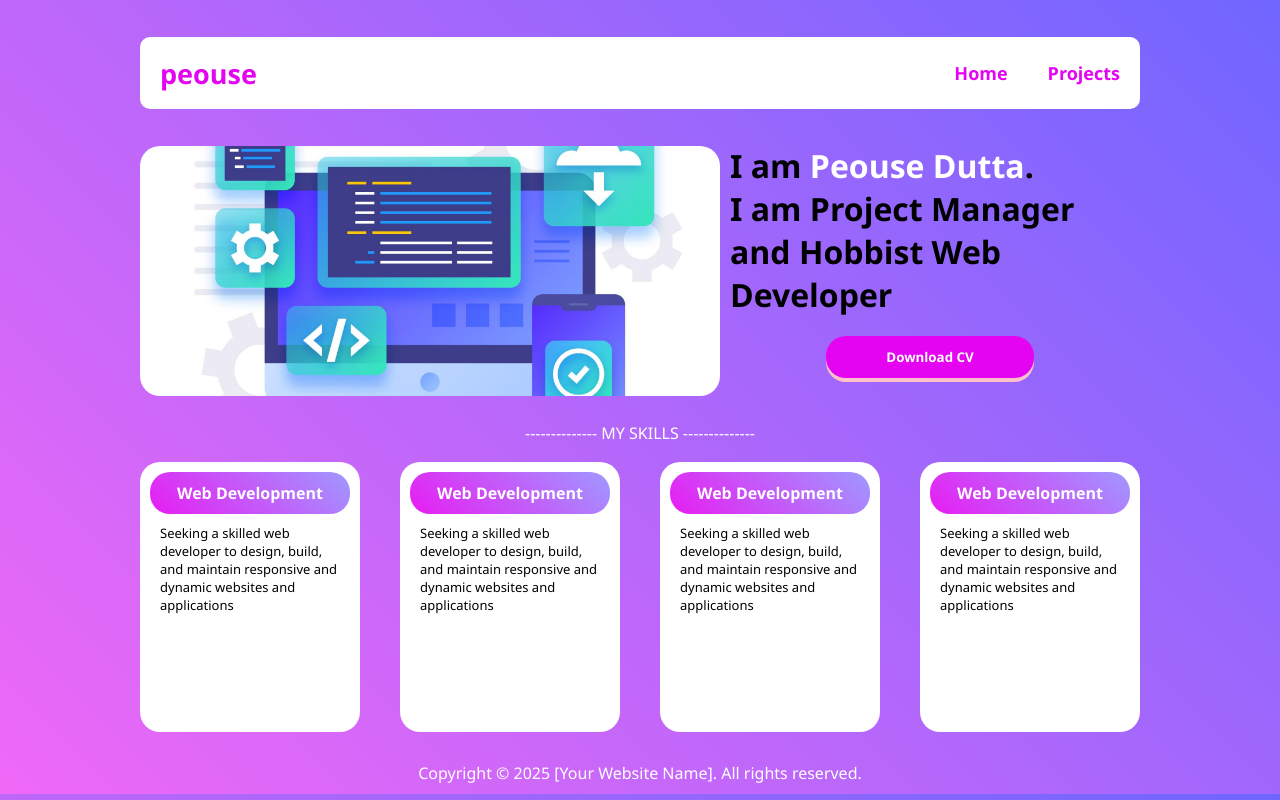
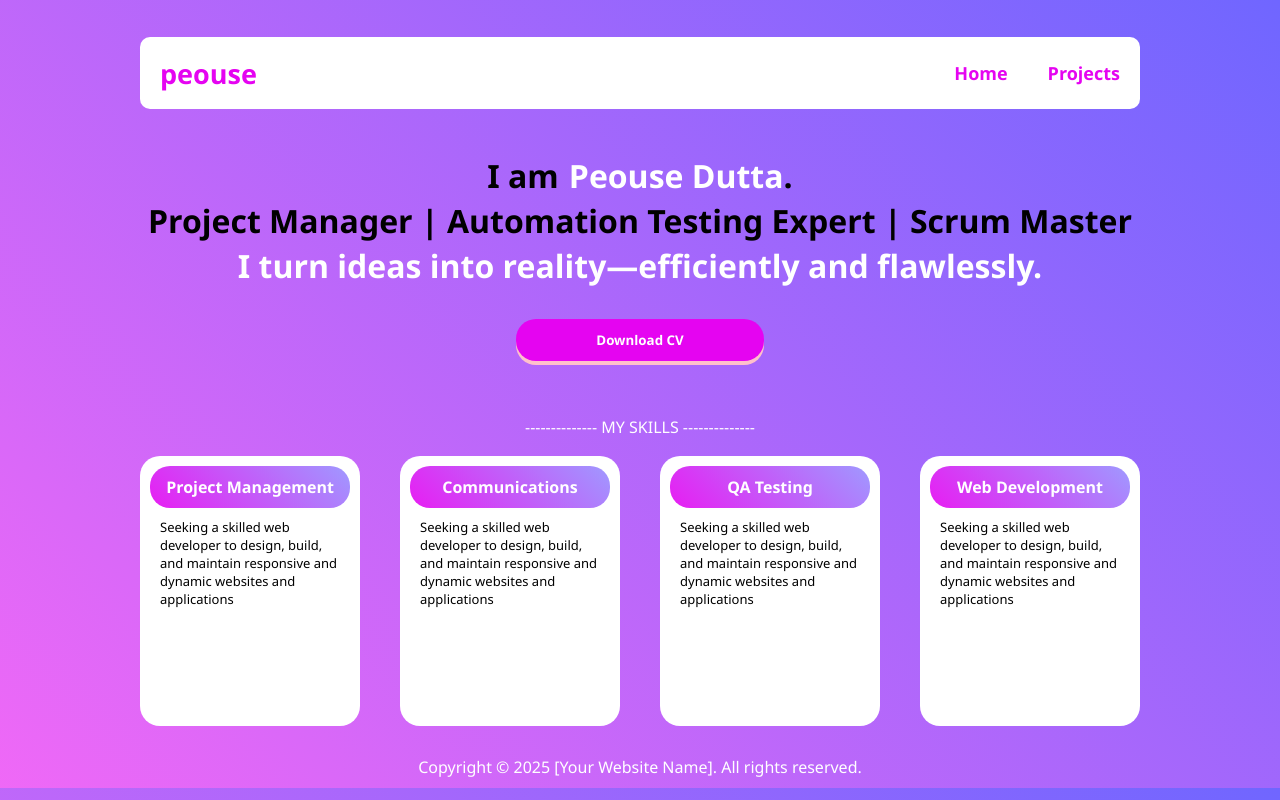
Before and after one commit to peousedutta/protfolio-website-static, a plain HTML site: page index.html in a window 1280 px wide. Drawn offline with Linux system fonts and the light colour scheme.

Commit message:
image removed and content changes

```diff
--- a/index.html
+++ b/index.html
@@ -20,13 +20,14 @@
             </div>
         </div>
         <div class="heroSection">
-            <div class="image"></div>
+            <!-- <div class="image"></div> -->
             <div class="content">
                 <div class="desp">
                     <p>I am <span>Peouse Dutta</span>.</p>
-                    <p>I am Project Manager and Hobbist Web Developer</p>
+                    <p class="details">Project Manager | Automation Testing Expert | Scrum Master</P>
+                    <p class="speech">I turn ideas into reality—efficiently and flawlessly.</p>
                 </div>
-                <div>
+                <div class="btn">
                     <button class="btn">Download CV</button>
                 </div>
             </div>
@@ -34,19 +35,19 @@
         <div class="skills">-------------- MY SKILLS --------------</div>
         <div class="skillsSections">
             <div class="card">
-                <div class="title">Web Development</div>
+                <div class="title">Project Management</div>
                 <div class="jobSet">
                     <p>Seeking a skilled web developer to design, build, and maintain responsive and dynamic websites and applications</p>
                 </div>
             </div>
             <div class="card">
-                <div class="title">Web Development</div>
+                <div class="title">Communications</div>
                 <div class="jobSet">
                     <p>Seeking a skilled web developer to design, build, and maintain responsive and dynamic websites and applications</p>
                 </div>
             </div>
             <div class="card">
-                <div class="title">Web Development</div>
+                <div class="title">QA Testing</div>
                 <div class="jobSet">
                     <p>Seeking a skilled web developer to design, build, and maintain responsive and dynamic websites and applications</p>
                 </div>
--- a/styles.css
+++ b/styles.css
@@ -54,40 +54,54 @@ a{
 
 /* hero section */
 .container .heroSection{
-    width: 1000px;
     height: 250px;
     display: flex;
     flex-direction: row;
     justify-content: space-between;
     align-items: center;
 }
-.heroSection .image{
+/* .heroSection .image{
     width: 700px;
     height: 250px;
     border-radius: 20px;
     background-image: url("./assets/4380747.jpg");
-    background-size: cover; /* Ensures the image covers the entire area */
-    background-position: center; /* Centers the image */
-    background-repeat: no-repeat; /* Prevents image repetition */
-}
+    background-size: cover;
+    background-position: center;
+    background-repeat: no-repeat;
+} */
 .heroSection .content{
     margin: 10px;
-    max-width: 400px;
     display: flex;
     flex-direction: column;
     justify-content: center;
     align-items: center;
 }
 .content p{
+    margin: 2px;
     font-size: 32px;
     font-weight: bold;
+    display: flex;
+    justify-content: center;
+    align-items: center;
+}
+/* .content .details{
+    color: #fff;
+} */
+.content .speech{
+    color: #fff;
 }
 .content span{
     color: white;
+    margin-left: 10px;
+}
+.content .btn{
+    display: flex;
+    justify-content: center;
+    align-items: center;
 }
 .content button{
-    margin: 20px;
-    padding: 12px 60px;
+    margin: 30px 10px;
+    padding: 12px 80px;
     border-radius: 20px;
     cursor: pointer;
     background-color: #E504F1;
@@ -103,7 +117,7 @@ button:active{
 }
 
 .skills{
-    margin: 26px 0px 18px;
+    margin: 20px 0px 18px;
     color: white;
 }
 
```
